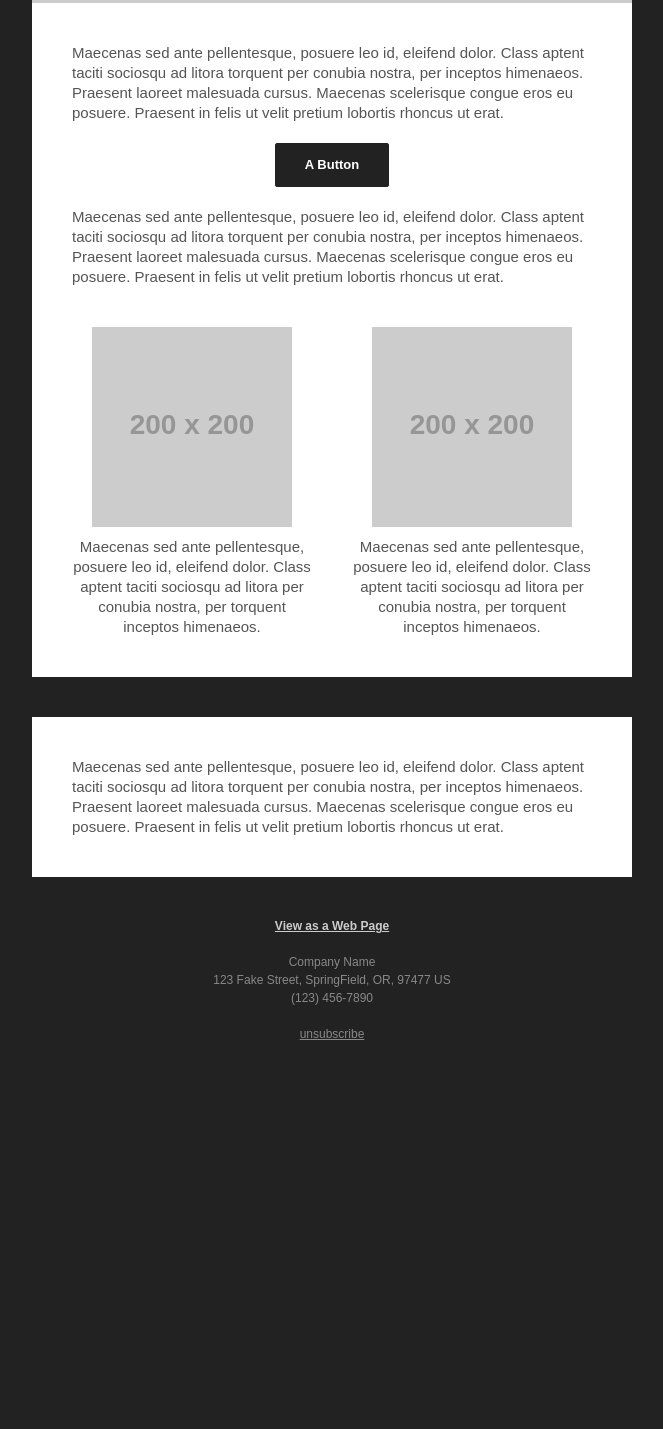
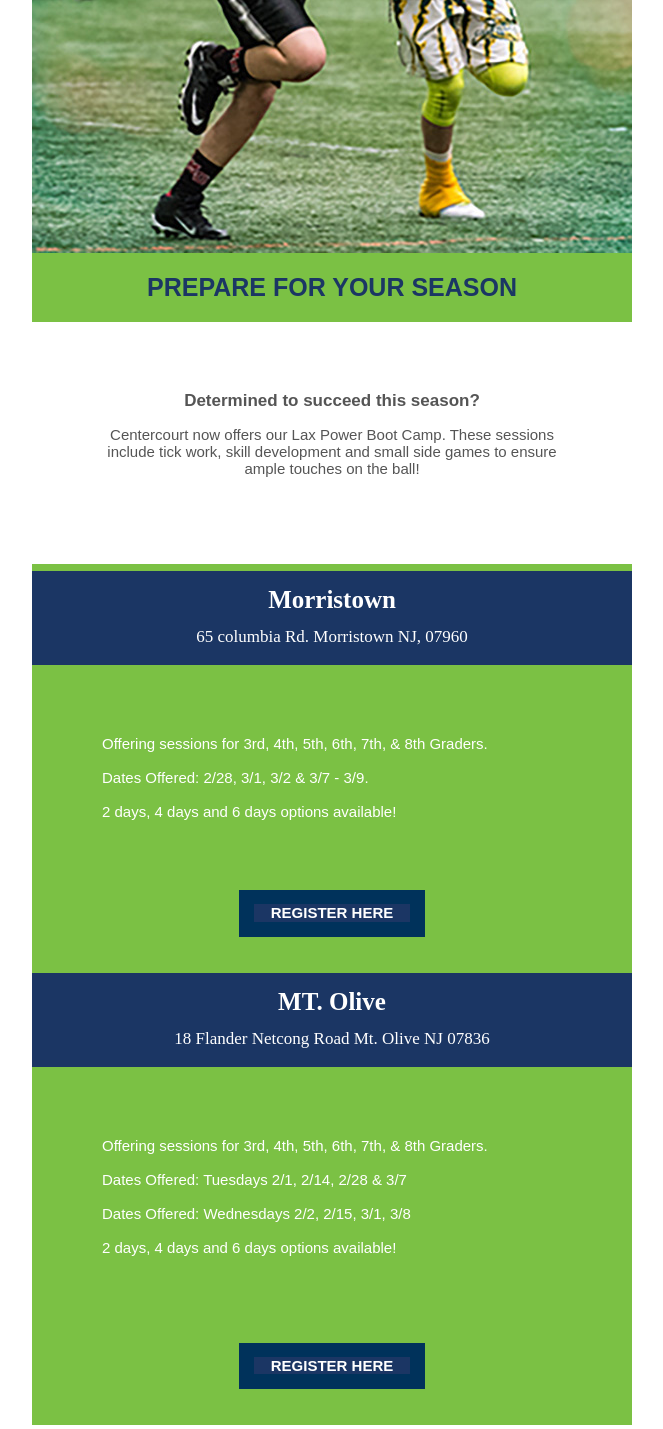
Before and after one commit to Earl-novocent/Centercourt-2017, a plain HTML site: page email-temp1/index.html in a window 1280 px wide. Shown: the part 391-1820 px from the top of the page, without its empty margins (308-971 px from the left). Before the commit the page ends 1474 px from the top, so only its background shows below. Drawn offline with Linux system fonts and the light colour scheme; placeholder pictures from the web are drawn by us.

Commit message:
template 1 is nearly complete, have the body information setup.

```diff
--- a/email-temp1/index.html
+++ b/email-temp1/index.html
@@ -130,8 +130,8 @@
     </style>
 
 </head>
-<body width="100%" bgcolor="#222222" style="margin: 0; mso-line-height-rule: exactly;">
-    <center style="width: 100%; background: #222222; text-align: left;">
+<body width="100%" bgcolor="#fffff" style="margin: 0; mso-line-height-rule: exactly;">
+    <center style="width: 100%; background: #ffffff; text-align: left;">
 
         <!-- Visually Hidden Preheader Text : BEGIN -->
         <div style="display:none;font-size:1px;line-height:1px;max-height:0px;max-width:0px;opacity:0;overflow:hidden;mso-hide:all;font-family: sans-serif;">
@@ -155,7 +155,7 @@
             <table role="presentation" aria-hidden="true" cellspacing="0" cellpadding="0" border="0" align="center" width="100%" style="max-width: 600px;">
                 <tr>
                     <td style="padding: 20px 0; text-align: center">
-                        <img src="http://placehold.it/200x50" aria-hidden="true" width="200" height="50" alt="alt_text" border="0" style="height: auto; background: #dddddd; font-family: sans-serif; font-size: 15px; line-height: 20px; color: #555555;">
+                        <img src="img/cc-logo@200.png" aria-hidden="true" width="200" height="50" alt="alt_text" border="0" style="height: auto; background: #fff; font-family: sans-serif; font-size: 15px; line-height: 20px; color: #555555;">
                     </td>
                 </tr>
             </table>
@@ -167,32 +167,19 @@
                 <!-- Hero Image, Flush : BEGIN -->
                 <tr>
                     <td bgcolor="#ffffff">
-                        <img src="http://placehold.it/1200x600" aria-hidden="true" width="600" height="" alt="alt_text" border="0" align="center" style="width: 100%; max-width: 600px; height: auto; background: #dddddd; font-family: sans-serif; font-size: 15px; line-height: 20px; color: #555555;" class="g-img">
+                        <img src="img/lacrosse.jpg" aria-hidden="true" width="600" height="" alt="alt_text" border="0" align="center" style="width: 100%; max-width: 600px; height: auto; background: #dddddd; font-family: sans-serif; font-size: 15px; line-height: 20px; color: #555555;" class="g-img">
                     </td>
                 </tr>
                 <!-- Hero Image, Flush : END -->
 
                 <!-- 1 Column Text + Button : BEGIN -->
                 <tr>
-                    <td bgcolor="#ffffff">
+                    <td bgcolor="#7BC144">
                         <table role="presentation" aria-hidden="true" cellspacing="0" cellpadding="0" border="0" width="100%">
                             <tr>
-                                <td style="padding: 40px; font-family: sans-serif; font-size: 15px; line-height: 20px; color: #555555;">
-                                    Maecenas sed ante pellentesque, posuere leo id, eleifend dolor. Class aptent taciti sociosqu ad litora torquent per conubia nostra, per inceptos himenaeos. Praesent laoreet malesuada cursus. Maecenas scelerisque congue eros eu posuere. Praesent in felis ut velit pretium lobortis rhoncus ut&nbsp;erat.
-                                    <br><br>
-                                    <!-- Button : Begin -->
-                                    <table role="presentation" aria-hidden="true" cellspacing="0" cellpadding="0" border="0" align="center" style="margin: auto;">
-                                        <tr>
-                                            <td style="border-radius: 3px; background: #222222; text-align: center;" class="button-td">
-                                                <a href="http://www.google.com" style="background: #222222; border: 15px solid #222222; font-family: sans-serif; font-size: 13px; line-height: 1.1; text-align: center; text-decoration: none; display: block; border-radius: 3px; font-weight: bold;" class="button-a">
-                                                    <span style="color:#ffffff;" class="button-link">&nbsp;&nbsp;&nbsp;&nbsp;A Button&nbsp;&nbsp;&nbsp;&nbsp;</span>
-                                                </a>
-                                            </td>
-                                        </tr>
-                                    </table>
-                                    <!-- Button : END -->
-                                    <br>
-                                    Maecenas sed ante pellentesque, posuere leo id, eleifend dolor. Class aptent taciti sociosqu ad litora torquent per conubia nostra, per inceptos himenaeos. Praesent laoreet malesuada cursus. Maecenas scelerisque congue eros eu posuere. Praesent in felis ut velit pretium lobortis rhoncus ut&nbsp;erat.
+                                <td style="padding: 20px; font-family: sans-serif; text-align: center; color: #1B3664; font-weight: bold; font-size: 25px; line-height: auto;">
+                                    PREPARE FOR YOUR SEASON
+
                                 </td>
                                 </tr>
                         </table>
@@ -200,44 +187,104 @@
                 </tr>
                 <!-- 1 Column Text + Button : BEGIN -->
 
-                <!-- 2 Even Columns : BEGIN -->
+                <!-- 1 Column Text + Button : BEGIN -->
                 <tr>
-                    <td bgcolor="#ffffff" align="center" height="100%" valign="top" width="100%" style="padding-bottom: 40px">
-                        <table role="presentation" aria-hidden="true" border="0" cellpadding="0" cellspacing="0" align="center" width="100%" style="max-width:560px;">
+                    <td bgcolor="#ffffff">
+                        <table role="presentation" aria-hidden="true" cellspacing="0" cellpadding="0" border="0" width="100%">
                             <tr>
-                                <td align="center" valign="top" width="50%">
-                                    <table role="presentation" aria-hidden="true" cellspacing="0" cellpadding="0" border="0" width="100%" style="font-size: 14px;text-align: left;">
-                                        <tr>
-                                            <td style="text-align: center; padding: 0 10px;">
-                                                <img src="http://placehold.it/200" aria-hidden="true" width="200" height="" alt="alt_text" border="0" align="center" style="width: 100%; max-width: 200px; background: #dddddd; font-family: sans-serif; font-size: 15px; line-height: 20px; color: #555555;">
-                                            </td>
-                                        </tr>
-                                        <tr>
-                                            <td style="text-align: center;font-family: sans-serif; font-size: 15px; line-height: 20px; color: #555555; padding: 10px 10px 0;" class="stack-column-center">
-                                                Maecenas sed ante pellentesque, posuere leo id, eleifend dolor. Class aptent taciti sociosqu ad litora per conubia nostra, per torquent inceptos&nbsp;himenaeos.
-                                            </td>
-                                        </tr>
-                                    </table>
+                                <td style="padding: 70px; font-family: sans-serif; text-align: center; font-size: 15px; line-height: 17px; color: #555555;">
+                                    <strong style="font-size: 17px;">Determined to succeed this season? </strong><br><br>
+                                    Centercourt now offers our Lax Power Boot Camp. These sessions include tick work, skill development and small side games to ensure ample touches on the ball!
+                                    <br><br>
                                 </td>
-                                <td align="center" valign="top" width="50%">
-                                    <table role="presentation" aria-hidden="true" cellspacing="0" cellpadding="0" border="0" width="100%" style="font-size: 14px;text-align: left;">
-                                        <tr>
-                                            <td style="text-align: center; padding: 0 10px;">
-                                                <img src="http://placehold.it/200" aria-hidden="true" width="200" height="" alt="alt_text" border="0" align="center" style="width: 100%; max-width: 200px; background: #dddddd; font-family: sans-serif; font-size: 15px; line-height: 20px; color: #555555;">
-                                            </td>
-                                        </tr>
-                                        <tr>
-                                            <td style="text-align: center;font-family: sans-serif; font-size: 15px; line-height: 20px; color: #555555; padding: 10px 10px 0;" class="stack-column-center">
-                                                Maecenas sed ante pellentesque, posuere leo id, eleifend dolor. Class aptent taciti sociosqu ad litora per conubia nostra, per torquent inceptos&nbsp;himenaeos.
-                                            </td>
-                                        </tr>
-                                    </table>
+                                </tr>
+                        </table>
+                    </td>
+                </tr>
+                <tr>
+                    <td bgcolor="#1B3664">
+                        <table role="presentation" aria-hidden="true" cellspacing="0" cellpadding="0" border="0" width="100%">
+                            <tr>
+                                <td style="padding: 20px; font-family: serif; text-align: center; font-size: 17px; line-height: 17px; color: #ffffff; border-top: 7px solid #7BC144;">
+                                    <strong style="font-size: 25px;">Morristown</strong><br><br>
+                                    65 columbia Rd. Morristown NJ, 07960
+                                </td>
+                                </tr>
+                        </table>
+                    </td>
+                </tr>
+                <tr>
+                    <td bgcolor="#7BC144">
+                        <table role="presentation" aria-hidden="true" cellspacing="0" cellpadding="0" border="0" width="100%">
+                            <tr>
+                                <td style="padding: 70px; font-family: sans-serif; text-align: center; font-size: 15px; line-height: 17px; color: #ffffff; list-style: none;">
+                                    <li style="text-align: justify;">Offering sessions for 3rd, 4th, 5th, 6th, 7th, & 8th Graders.</li>
+                                    <br>
+                                    <li style="text-align: justify;">Dates Offered: 2/28, 3/1, 3/2 & 3/7 - 3/9.</li>
+                                    <br>
+                                    <li style="text-align: justify;"">2 days, 4 days and 6 days options available!</li>
+                                </td>
+                                </tr>
+                        </table>
+                        <!-- Button : Begin -->
+                        <table role="presentation" aria-hidden="true" cellspacing="0" cellpadding="0" border="0" align="center" style="margin: auto;">
+                            <tr>
+                                <td style=" background: #1B3664; text-align: center;" class="button-td">
+                                    <a href="http://www.google.com" style="background: #1B3664; border: 15px solid #00325b; font-family: sans-serif; font-size: 15px; line-height: 1.1; text-align: center; text-decoration: none; display: block; font-weight: bold;" class="button-a">
+                                        <span style=" background: #1B3664;color:#ffffff; text-transform: uppercase;" class="button-link">&nbsp;&nbsp;&nbsp;&nbsp;Register Here&nbsp;&nbsp;&nbsp;&nbsp;</span>
+                                    </a>
                                 </td>
                             </tr>
                         </table>
+                        <br>
+                        <br>
+                        <!-- Button : END -->
                     </td>
                 </tr>
-                <!-- Two Even Columns : END -->
+                <tr>
+                    <td bgcolor="#1B3664">
+                        <table role="presentation" aria-hidden="true" cellspacing="0" cellpadding="0" border="0" width="100%">
+                            <tr>
+                                <td style="padding: 20px; font-family: serif; text-align: center; font-size: 17px; line-height: 17px; color: #ffffff;">
+                                    <strong style="font-size: 25px;">MT. Olive</strong><br><br>
+                                    18 Flander Netcong Road Mt. Olive NJ 07836
+                                </td>
+                                </tr>
+                        </table>
+                    </td>
+                </tr>
+                <tr>
+                    <td bgcolor="#7BC144">
+                        <table role="presentation" aria-hidden="true" cellspacing="0" cellpadding="0" border="0" width="100%">
+                            <tr>
+                                <td style="padding: 70px; font-family: sans-serif; text-align: center; font-size: 15px; line-height: 17px; color: #ffffff; list-style: none;">
+                                    <li style="text-align: justify;">Offering sessions for 3rd, 4th, 5th, 6th, 7th, & 8th Graders.</li>
+                                    <br>
+                                    <li style="text-align: justify;">Dates Offered: Tuesdays 2/1, 2/14, 2/28 & 3/7</li>
+                                    <br>
+                                    <li style="text-align: justify;">Dates Offered: Wednesdays 2/2, 2/15, 3/1, 3/8</li>
+                                    <br/>
+                                    <li style="text-align: justify;">2 days, 4 days and 6 days options available!</li>
+                                    <br>
+                                </td>
+                                </tr>
+                        </table>
+                        <!-- Button : Begin -->
+                        <table role="presentation" aria-hidden="true" cellspacing="0" cellpadding="0" border="0" align="center" style="margin: auto;">
+                            <tr>
+                                <td style=" background: #1B3664; text-align: center;" class="button-td">
+                                    <a href="http://www.google.com" style="background: #1B3664; border: 15px solid #00325b; font-family: sans-serif; font-size: 15px; line-height: 1.1; text-align: center; text-decoration: none; display: block; font-weight: bold;" class="button-a">
+                                        <span style=" background: #1B3664;color:#ffffff; text-transform: uppercase;" class="button-link">&nbsp;&nbsp;&nbsp;&nbsp;Register Here&nbsp;&nbsp;&nbsp;&nbsp;</span>
+                                    </a>
+                                </td>
+                            </tr>
+                        </table>
+                        <br>
+                        <br>
+                        <!-- Button : END -->
+                    </td>
+                </tr>
+                <!-- 1 Column Text + Button : BEGIN -->
 
                 <!-- Clear Spacer : BEGIN -->
                 <tr>
@@ -252,10 +299,11 @@
                     <td bgcolor="#ffffff">
                         <table role="presentation" aria-hidden="true" cellspacing="0" cellpadding="0" border="0" width="100%">
                             <tr>
-                                <td style="padding: 40px; font-family: sans-serif; font-size: 15px; line-height: 20px; color: #555555;">
+                                <td style="padding: 20px; font-family: sans-serif; font-size: 15px; line-height: 20px; color: #555555;">
                                     Maecenas sed ante pellentesque, posuere leo id, eleifend dolor. Class aptent taciti sociosqu ad litora torquent per conubia nostra, per inceptos himenaeos. Praesent laoreet malesuada cursus. Maecenas scelerisque congue eros eu posuere. Praesent in felis ut velit pretium lobortis rhoncus ut&nbsp;erat.
                                 </td>
                                 </tr>
+
                         </table>
                     </td>
                 </tr>
@@ -267,7 +315,7 @@
             <!-- Email Footer : BEGIN -->
             <table role="presentation" aria-hidden="true" cellspacing="0" cellpadding="0" border="0" align="center" width="100%" style="max-width: 680px;">
                 <tr>
-                    <td style="padding: 40px 10px;width: 100%;font-size: 12px; font-family: sans-serif; line-height:18px; text-align: center; color: #888888;" class="x-gmail-data-detectors">
+                    <td style="padding: 20px 10px;width: 100%;font-size: 12px; font-family: sans-serif; line-height:18px; text-align: center; color: #888888;" class="x-gmail-data-detectors">
                         <webversion style="color:#cccccc; text-decoration:underline; font-weight: bold;">View as a Web Page</webversion>
                         <br><br>
                         Company Name<br>123 Fake Street, SpringField, OR, 97477 US<br>(123) 456-7890
@@ -287,3 +335,15 @@
     </center>
 </body>
 </html>
+
+<!-- Button : Begin -->
+<!-- <table role="presentation" aria-hidden="true" cellspacing="0" cellpadding="0" border="0" align="center" style="margin: auto;">
+    <tr>
+        <td style="border-radius: 3px; background: #222222; text-align: center;" class="button-td">
+            <a href="http://www.google.com" style="background: #222222; border: 15px solid #222222; font-family: sans-serif; font-size: 13px; line-height: 1.1; text-align: center; text-decoration: none; display: block; border-radius: 3px; font-weight: bold;" class="button-a">
+                <span style="color:#ffffff;" class="button-link">&nbsp;&nbsp;&nbsp;&nbsp;A Button&nbsp;&nbsp;&nbsp;&nbsp;</span>
+            </a>
+        </td>
+    </tr>
+</table> -->
+<!-- Button : END -->
```
Also changed, not shown: email-temp1/img/cc-logo@200.png (added), email-temp1/img/lacrosse.jpg (added).
